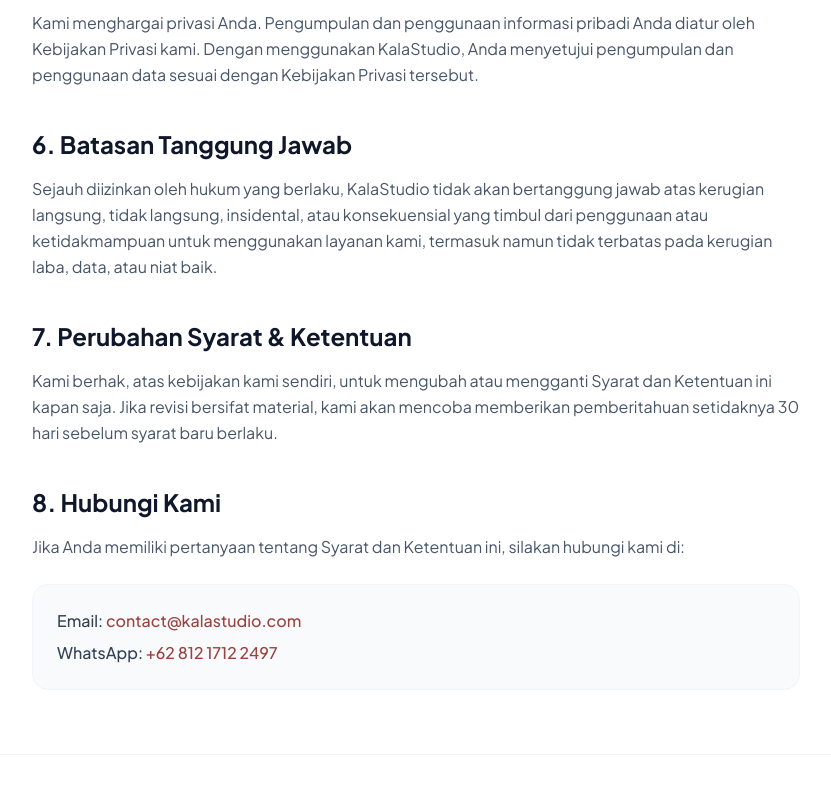
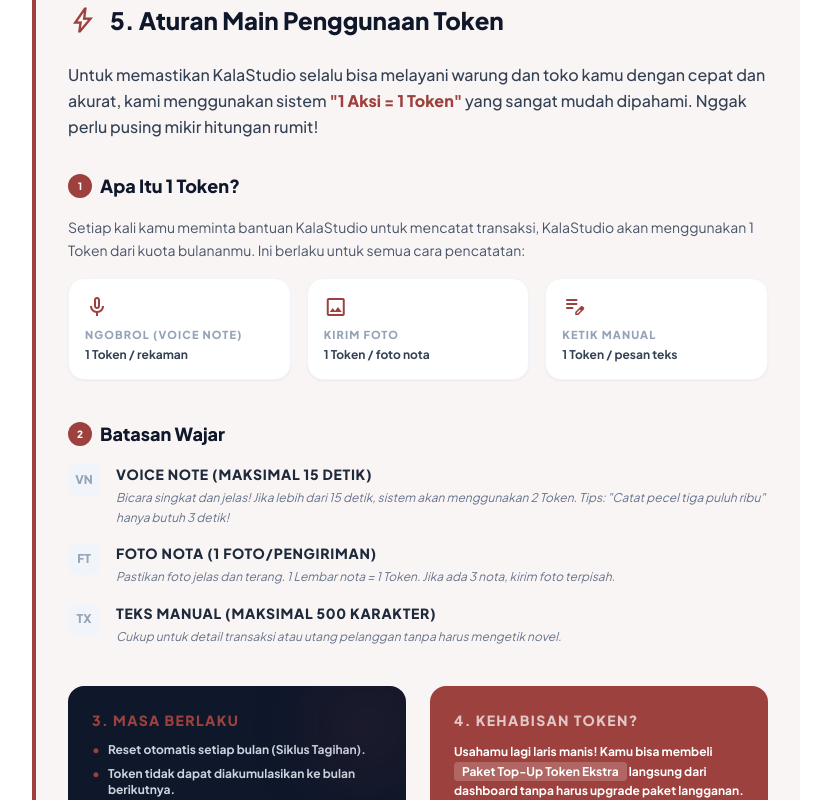
Before and after one commit to firdausnanda/kalastudio, a React (Vite) app: page /syarat-ketentuan in a window 1280 px wide. Shown: the part 1340-2140 px from the top of the page, without its empty margins (224-1055 px from the left). Built offline with nearby package versions, Linux system fonts and the light colour scheme.

Commit message:
[FIX] Dark Mode

```diff
--- a/src/pages/AboutPage.jsx
+++ b/src/pages/AboutPage.jsx
@@ -66,7 +66,7 @@
                 </p>
                 <div className="grid grid-cols-2 gap-8 pt-4">
                   <div>
-                    <div className="text- primary text-4xl font-black mb-1">100+</div>
+                    <div className="text- primary text-4xl font-black mb-1 dark:text-white">100+</div>
                     <div className="text-sm font-bold text-slate-500 uppercase tracking-wider">Pengguna Aktif</div>
                   </div>
                   <div>
--- a/src/pages/PanduanPage.jsx
+++ b/src/pages/PanduanPage.jsx
@@ -73,7 +73,7 @@
                       <span className="material-symbols-outlined text-2xl">{cat.icon}</span>
                     </div>
                     <div>
-                      <h3 className="text-2xl font-bold mb-3">{cat.title}</h3>
+                      <h3 className="text-2xl font-bold mb-3 dark:text-white">{cat.title}</h3>
                       <p className="text-slate-500 dark:text-slate-400 text-sm mb-6 leading-relaxed">
                         {cat.description}
                       </p>
@@ -98,7 +98,7 @@
         {/* Popular Articles List */}
         <section className="py-24 bg-slate-50 dark:bg-slate-800/20 transition-colors duration-300 px-4">
           <div className="max-w-4xl mx-auto">
-            <h2 className="text-3xl font-black mb-10 text-center md:text-left">Pertanyaan Populer</h2>
+            <h2 className="text-3xl font-black mb-10 text-center md:text-left dark:text-white">Pertanyaan Populer</h2>
             <div className="space-y-4">
               {[
                 "Bagaimana cara AI KalaStudio mengenali suara saya?",
--- a/src/pages/PricingPage.jsx
+++ b/src/pages/PricingPage.jsx
@@ -119,7 +119,7 @@
               {plans.map((plan, idx) => (
                 <div
                   key={idx}
-                  className={`bg-white dark:bg-slate-900 p-10 rounded-[40px] border-2 transition-all duration-500 hover:-translate-y-4 hover:shadow-2xl flex flex-col ${plan.popular
+                  className={`dark:text-white bg-white dark:bg-slate-900 p-10 rounded-[40px] border-2 transition-all duration-500 hover:-translate-y-4 hover:shadow-2xl flex flex-col ${plan.popular
                     ? 'border-primary shadow-2xl scale-105 relative dark:shadow-primary/10'
                     : 'border-slate-100 dark:border-slate-800 shadow-xl'
                     }`}
@@ -178,13 +178,13 @@
         <section className="py-24 bg-white dark:bg-slate-900 transition-colors duration-300">
           <div className="max-w-4xl mx-auto px-4 sm:px-6 lg:px-8">
             <div className="text-center mb-16">
-              <h2 className="text-3xl md:text-4xl font-black mb-4">Pertanyaan Umum</h2>
+              <h2 className="text-3xl md:text-4xl font-black mb-4 dark:text-white">Pertanyaan Umum</h2>
               <p className="text-slate-500">Semua yang perlu Anda ketahui tentang pembayaran dan paket.</p>
             </div>
             <div className="grid md:grid-cols-2 gap-x-12 gap-y-10">
               {faqs.map((faq, i) => (
                 <div key={i}>
-                  <h4 className="font-bold text-lg mb-3 flex items-start gap-3">
+                  <h4 className="dark:text-white font-bold text-lg mb-3 flex items-start gap-3">
                     <span className="text-primary mt-1 font-black">Q.</span>
                     {faq.q}
                   </h4>
--- a/src/pages/TermsPage.jsx
+++ b/src/pages/TermsPage.jsx
@@ -52,22 +52,109 @@
               Beberapa fitur di KalaStudio memerlukan langganan berbayar. Biaya berlangganan akan ditagihkan di muka setiap bulan atau tahun, tergantung pada paket yang Anda pilih. Semua pembayaran yang telah dilakukan tidak dapat dikembalikan (non-refundable) kecuali diwajibkan oleh hukum.
             </p>
 
-            <h2 className="text-2xl font-bold mt-10 mb-4 text-slate-900 dark:text-white">5. Privasi dan Data</h2>
+            <div className="bg-primary/5 dark:bg-primary/10 border-l-4 border-primary p-8 rounded-r-3xl my-12 transition-all">
+              <h2 className="text-2xl font-black mb-6 text-slate-900 dark:text-white flex items-center gap-3">
+                <span className="material-symbols-outlined text-primary text-3xl">bolt</span>
+                5. Aturan Main Penggunaan Token
+              </h2>
+
+              <p className="text-slate-700 dark:text-slate-300 font-medium mb-8 leading-relaxed">
+                Untuk memastikan KalaStudio selalu bisa melayani warung dan toko kamu dengan cepat dan akurat, kami menggunakan sistem <span className="text-primary font-black whitespace-nowrap">"1 Aksi = 1 Token"</span> yang sangat mudah dipahami. Nggak perlu pusing mikir hitungan rumit!
+              </p>
+
+              <div className="space-y-10">
+                <div className="group">
+                  <h3 className="text-lg font-black text-slate-900 dark:text-white mb-4 flex items-center gap-2">
+                    <span className="w-6 h-6 rounded-full bg-primary text-white text-[10px] flex items-center justify-center">1</span>
+                    Apa Itu 1 Token?
+                  </h3>
+                  <p className="text-slate-600 dark:text-slate-400 text-sm leading-relaxed mb-4">
+                    Setiap kali kamu meminta bantuan KalaStudio untuk mencatat transaksi, KalaStudio akan menggunakan 1 Token dari kuota bulananmu. Ini berlaku untuk semua cara pencatatan:
+                  </p>
+                  <ul className="grid sm:grid-cols-3 gap-4 list-none pl-0 mt-4">
+                    <li className="bg-white dark:bg-slate-800 p-4 rounded-2xl border border-slate-100 dark:border-slate-700 shadow-sm transition-all hover:shadow-md">
+                      <span className="material-symbols-outlined text-primary mb-2">mic</span>
+                      <p className="text-[11px] font-black uppercase tracking-widest text-slate-400 mb-1">Ngobrol (Voice Note)</p>
+                      <p className="text-xs font-bold text-slate-700 dark:text-slate-300">1 Token / rekaman</p>
+                    </li>
+                    <li className="bg-white dark:bg-slate-800 p-4 rounded-2xl border border-slate-100 dark:border-slate-700 shadow-sm transition-all hover:shadow-md">
+                      <span className="material-symbols-outlined text-primary mb-2">image</span>
+                      <p className="text-[11px] font-black uppercase tracking-widest text-slate-400 mb-1">Kirim Foto</p>
+                      <p className="text-xs font-bold text-slate-700 dark:text-slate-300">1 Token / foto nota</p>
+                    </li>
+                    <li className="bg-white dark:bg-slate-800 p-4 rounded-2xl border border-slate-100 dark:border-slate-700 shadow-sm transition-all hover:shadow-md">
+                      <span className="material-symbols-outlined text-primary mb-2">edit_note</span>
+                      <p className="text-[11px] font-black uppercase tracking-widest text-slate-400 mb-1">Ketik Manual</p>
+                      <p className="text-xs font-bold text-slate-700 dark:text-slate-300">1 Token / pesan teks</p>
+                    </li>
+                  </ul>
+                </div>
+
+                <div>
+                  <h3 className="text-lg font-black text-slate-900 dark:text-white mb-4 flex items-center gap-2">
+                    <span className="w-6 h-6 rounded-full bg-primary text-white text-[10px] flex items-center justify-center">2</span>
+                    Batasan Wajar
+                  </h3>
+                  <div className="space-y-4">
+                    <div className="flex gap-4">
+                      <div className="shrink-0 w-8 h-8 rounded-lg bg-slate-100 dark:bg-slate-700 flex items-center justify-center text-slate-400 font-black text-xs">VN</div>
+                      <div>
+                        <p className="text-sm font-black text-slate-800 dark:text-slate-200 uppercase tracking-wider">Voice Note (Maksimal 15 Detik)</p>
+                        <p className="text-xs text-slate-500 leading-relaxed mt-1 italic">Bicara singkat dan jelas! Jika lebih dari 15 detik, sistem akan menggunakan 2 Token. Tips: "Catat pecel tiga puluh ribu" hanya butuh 3 detik!</p>
+                      </div>
+                    </div>
+                    <div className="flex gap-4">
+                      <div className="shrink-0 w-8 h-8 rounded-lg bg-slate-100 dark:bg-slate-700 flex items-center justify-center text-slate-400 font-black text-xs">FT</div>
+                      <div>
+                        <p className="text-sm font-black text-slate-800 dark:text-slate-200 uppercase tracking-wider">Foto Nota (1 Foto/Pengiriman)</p>
+                        <p className="text-xs text-slate-500 leading-relaxed mt-1 italic">Pastikan foto jelas dan terang. 1 Lembar nota = 1 Token. Jika ada 3 nota, kirim foto terpisah.</p>
+                      </div>
+                    </div>
+                    <div className="flex gap-4">
+                      <div className="shrink-0 w-8 h-8 rounded-lg bg-slate-100 dark:bg-slate-700 flex items-center justify-center text-slate-400 font-black text-xs">TX</div>
+                      <div>
+                        <p className="text-sm font-black text-slate-800 dark:text-slate-200 uppercase tracking-wider">Teks Manual (Maksimal 500 Karakter)</p>
+                        <p className="text-xs text-slate-500 leading-relaxed mt-1 italic">Cukup untuk detail transaksi atau utang pelanggan tanpa harus mengetik novel.</p>
+                      </div>
+                    </div>
+                  </div>
+                </div>
+
+                <div className="grid sm:grid-cols-2 gap-6">
+                  <div className="bg-slate-900 dark:bg-slate-950 p-6 rounded-2xl text-white relative overflow-hidden">
+                    <div className="absolute top-0 right-0 w-20 h-20 bg-primary/20 blur-2xl rounded-full"></div>
+                    <h3 className="text-sm font-black uppercase tracking-widest text-primary mb-3">3. Masa Berlaku</h3>
+                    <ul className="text-xs space-y-2 list-none pl-0 font-bold text-slate-300">
+                      <li className="flex gap-2"><span className="text-primary">•</span> Reset otomatis setiap bulan (Siklus Tagihan).</li>
+                      <li className="flex gap-2"><span className="text-primary">•</span> Token tidak dapat diakumulasikan ke bulan berikutnya.</li>
+                    </ul>
+                  </div>
+                  <div className="bg-primary p-6 rounded-2xl text-white">
+                    <h3 className="text-sm font-black uppercase tracking-widest text-white/70 mb-3">4. Kehabisan Token?</h3>
+                    <p className="text-xs font-bold leading-relaxed">
+                      Usahamu lagi laris manis! Kamu bisa membeli <span className="bg-white/20 px-2 py-0.5 rounded">Paket Top-Up Token Ekstra</span> langsung dari dashboard tanpa harus upgrade paket langganan.
+                    </p>
+                  </div>
+                </div>
+              </div>
+            </div>
+
+            <h2 className="text-2xl font-bold mt-10 mb-4 text-slate-900 dark:text-white">6. Privasi dan Data</h2>
             <p className="text-slate-600 dark:text-slate-400 mb-6 leading-relaxed">
               Kami menghargai privasi Anda. Pengumpulan dan penggunaan informasi pribadi Anda diatur oleh Kebijakan Privasi kami. Dengan menggunakan KalaStudio, Anda menyetujui pengumpulan dan penggunaan data sesuai dengan Kebijakan Privasi tersebut.
             </p>
 
-            <h2 className="text-2xl font-bold mt-10 mb-4 text-slate-900 dark:text-white">6. Batasan Tanggung Jawab</h2>
+            <h2 className="text-2xl font-bold mt-10 mb-4 text-slate-900 dark:text-white">7. Batasan Tanggung Jawab</h2>
             <p className="text-slate-600 dark:text-slate-400 mb-6 leading-relaxed">
               Sejauh diizinkan oleh hukum yang berlaku, KalaStudio tidak akan bertanggung jawab atas kerugian langsung, tidak langsung, insidental, atau konsekuensial yang timbul dari penggunaan atau ketidakmampuan untuk menggunakan layanan kami, termasuk namun tidak terbatas pada kerugian laba, data, atau niat baik.
             </p>
 
-            <h2 className="text-2xl font-bold mt-10 mb-4 text-slate-900 dark:text-white">7. Perubahan Syarat & Ketentuan</h2>
+            <h2 className="text-2xl font-bold mt-10 mb-4 text-slate-900 dark:text-white">8. Perubahan Syarat & Ketentuan</h2>
             <p className="text-slate-600 dark:text-slate-400 mb-6 leading-relaxed">
               Kami berhak, atas kebijakan kami sendiri, untuk mengubah atau mengganti Syarat dan Ketentuan ini kapan saja. Jika revisi bersifat material, kami akan mencoba memberikan pemberitahuan setidaknya 30 hari sebelum syarat baru berlaku.
             </p>
 
-            <h2 className="text-2xl font-bold mt-10 mb-4 text-slate-900 dark:text-white">8. Hubungi Kami</h2>
+            <h2 className="text-2xl font-bold mt-10 mb-4 text-slate-900 dark:text-white">9. Hubungi Kami</h2>
             <p className="text-slate-600 dark:text-slate-400 mb-6 leading-relaxed">
               Jika Anda memiliki pertanyaan tentang Syarat dan Ketentuan ini, silakan hubungi kami di:
             </p>
```
Also changed, not shown: src/pages/BlogPage.jsx (+4 -4 lines), src/pages/PartnershipPage.jsx (+6 -6 lines).
